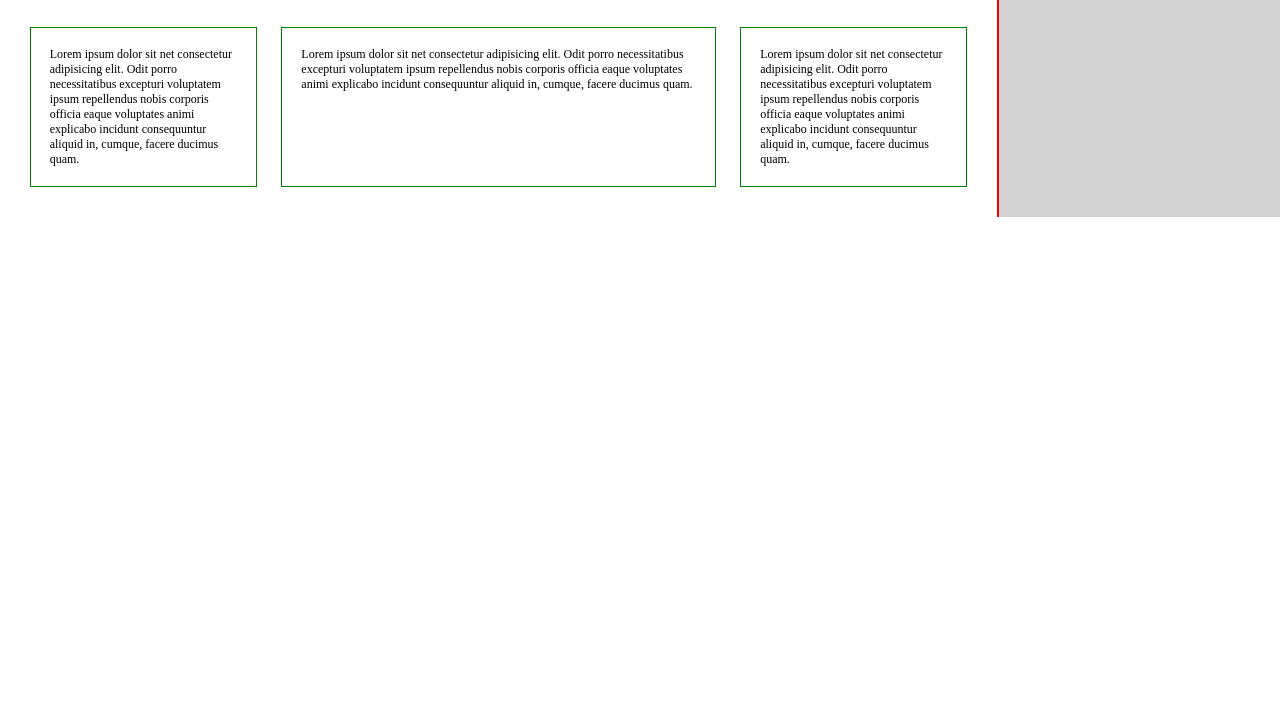
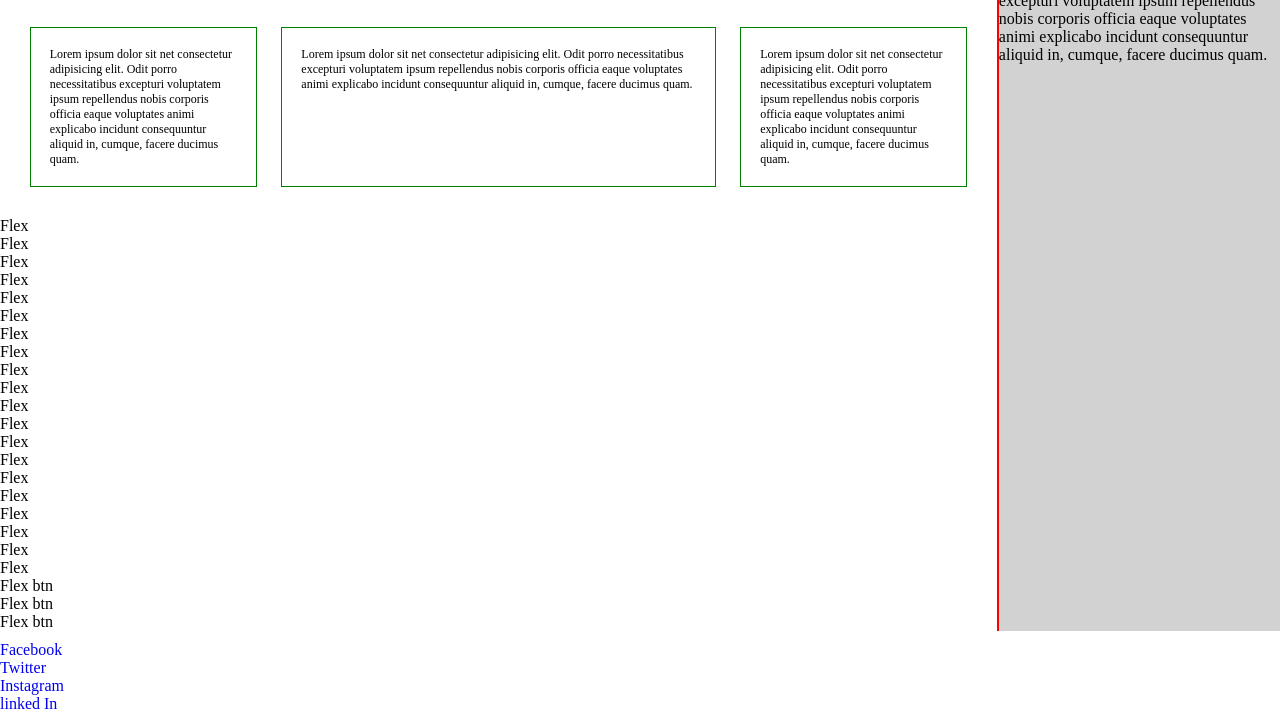
Before and after one commit to Alim-Mirdha/assignment-class-23, a plain HTML site: page index.html in a window 1280 px wide. Shown: the part 349-1062 px from the top of the page. Before the commit the page ends 800 px from the top, so only its background shows below. Drawn offline with Linux system fonts and the light colour scheme.

Commit message:
Update index.html

```diff
--- a/index.html
+++ b/index.html
@@ -38,10 +38,7 @@
     <!-- BANNER AREA START HERE -->
         <section class="banner">
             <div class="full-banner">
-
-
                 <div class="banner-right">
-
                     <div class="banner-fix">
                         <div class="left-div">
                             <p>Center</p>
@@ -66,25 +63,70 @@
                         </div>
                     </div>
 
-
-
-
-
-
-
-
-
+                    <div class="banner-fix3">
+                        <div class="left-div3">
+                            <ul>
+                                <li>Flex</li>
+                                <li>Flex</li>
+                                <li>Flex</li>
+                                <li>Flex</li>
+                                <li>Flex</li>
+                            </ul>
+                        </div>
+                        <div class="center-div3">
+                            <ul>
+                                <li>Flex</li>
+                                <li>Flex</li>
+                                <li>Flex</li>
+                                <li>Flex</li>
+                                <li>Flex</li>
+                                <li>Flex</li>
+                                <li>Flex</li>
+                                <li>Flex</li>
+                                <li>Flex</li>
+                                <li>Flex</li>
+                                <li>Flex</li>
+                                <li>Flex</li>
+                                <li>Flex</li>
+                                <li>Flex</li>
+                                <li>Flex</li>
+                            </ul>
+                        </div>
+                        <div class="right-div3">
+                            <ul>
+                               <div class="frst">
+                                    <li>Flex btn</li>
+                               </div>
+                               <div class="second">
+                                    <li>Flex btn</li>
+                               </div>
+                               <div class="thard">
+                                    <li>Flex btn</li>
+                               </div>
+                            </ul>
+                        </div>
+                    </div>
                 </div>
                 <div class="banner-left">
-                    <img src="./img/logo.png" alt="">
+                    <aside>
+                        <h5>Right Sidebar</h5>
+                        <img src="./img/logo.png" alt="">
+                        <p>Lorem ipsum dolor sit net consectetur adipisicing elit. Odit porro necessitatibus excepturi voluptatem ipsum repellendus nobis corporis officia eaque voluptates animi explicabo incidunt consequuntur aliquid in, cumque, facere ducimus quam.</p>
+                    </aside>
                 </div>
             </div>
         </section>
     <!-- BANNER AREA END HERE -->
-
-
-
-
+    <!-- FOOTER AREA START HERE -->
+        <footer class="footer">
+            <ul>
+                <li><a href="#">Facebook</a></li>
+                <li><a href="#">Twitter</a></li>
+                <li><a href="#">Instagram</a></li>
+                <li><a href="#">linked In</a></li>
+            </ul>
+        </footer>
+    <!-- FOOTER AREA END HERE -->
 
 </body>
 </html>
```
